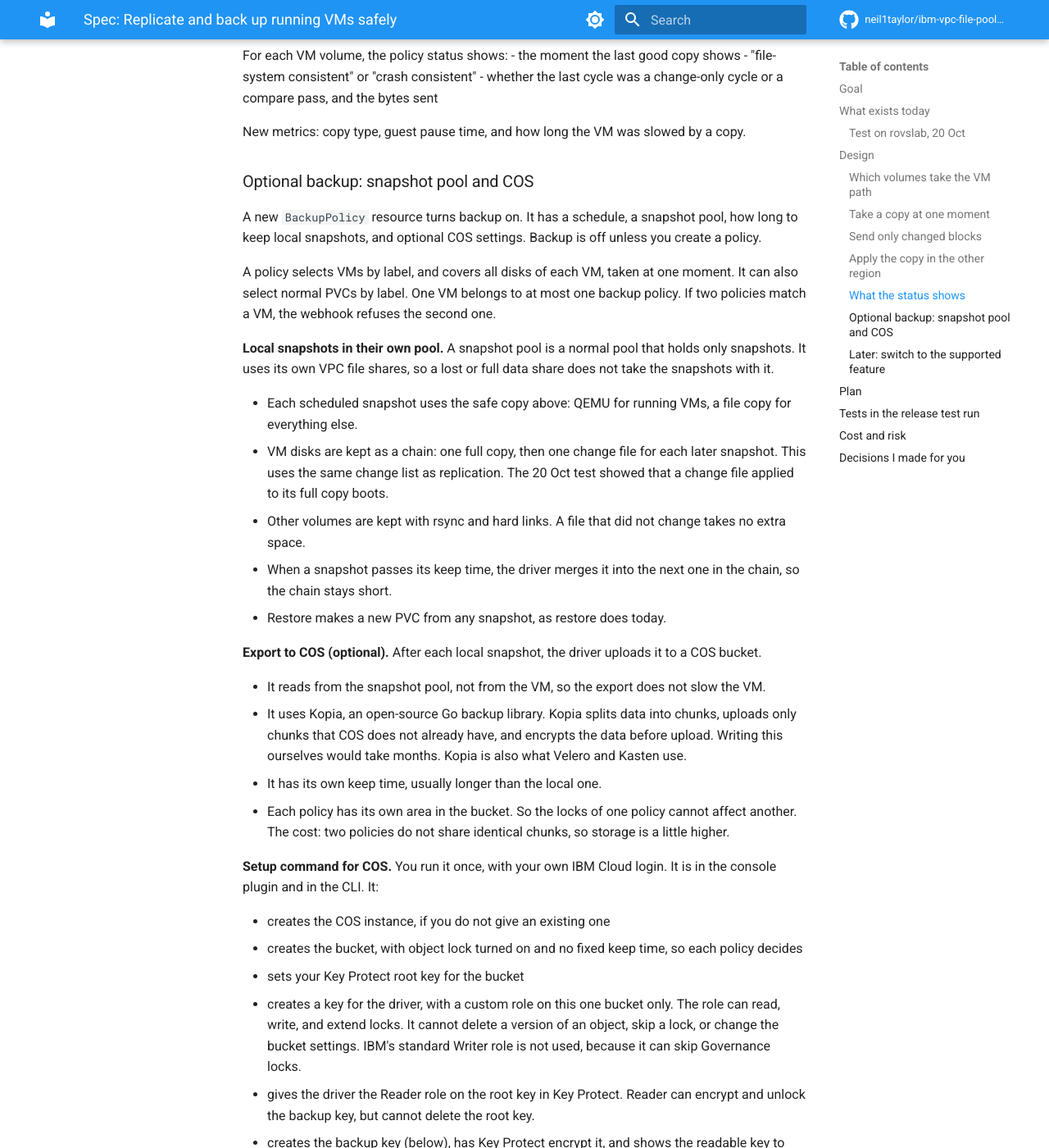
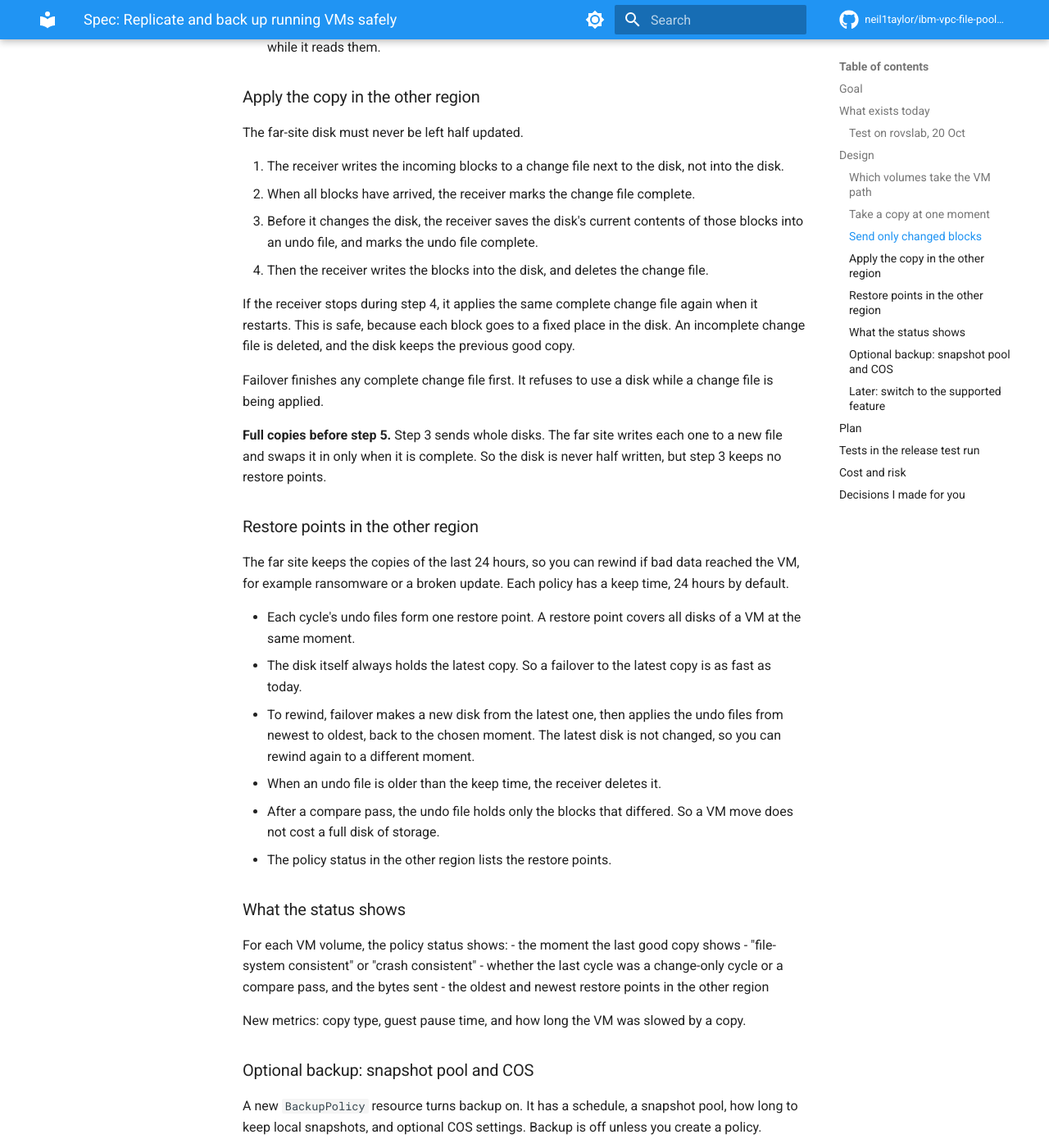
Before and after one commit to neil1taylor/ibm-vpc-file-pool-csi, an MkDocs documentation site: the page built from docs/specs/2026-10-20-vm-safe-replication.md, in a window 1280 px wide and 1400 px high, scrolled down 3692 px. Shown: the whole window at 82% size. Built offline with MkDocs 1.6.1 and Material for MkDocs 9.7.7, drawn with Linux system fonts in a browser that asks for light colours; comment, search, counter and statistics services are not loaded; some of the changed text lies outside the part shown.

Commit message:
Spec: far-site restore points for 24 hours, and step 3 lab results
The far site keeps undo files for each cycle, so failover can rewind to
any copy in the last 24 hours (default, per policy). The disk always
holds the latest copy. Step 3 lab test: KubeVirt's freeze tool works and
thaws by itself; a live migration fails while QEMU copies, so the
controller cancels the copy when a move is requested; the speed limit
counts empty space.

```diff
--- a/docs/specs/2026-10-20-vm-safe-replication.md
+++ b/docs/specs/2026-10-20-vm-safe-replication.md
@@ -54,18 +54,25 @@ On each cycle, the controller checks every volume in the policy. A volume takes
 
 The controller runs commands in the VM pod. It already has permission to do this, for hooks.
 
-1. Freeze the guest file systems through the guest agent.
+1. Freeze the guest file systems through the guest agent, with KubeVirt's own freeze tool in the VM pod.
+   - The tool thaws the guest by itself after a timeout, even if the controller never sends the thaw. The controller sets 30 s. So a lost connection cannot leave the guest frozen.
    - If there is no guest agent, skip this step.
    - If the freeze fails, thaw and go on without it. Example: on a Linux guest with SELinux, one file system with a missing label makes the whole freeze fail.
    - In both cases the copy is marked "crash consistent", and the status shows the guest's error.
 2. In one QEMU step, for all disks of the VM: start a new change list, and start a copy of each disk as it is at this moment.
 3. Thaw the guest. The guest is paused for about 0.2 s.
 4. QEMU writes the copy to a staging file in the VM's own volume, at a speed limit.
-5. A copy Job sends the staging file to the other region (below), then deletes it.
+5. A copy Job sends the staging file to the other region (below), then deletes it. The Job runs as the same user as QEMU, because only that user can delete the file.
+
+**If the VM must move during a copy.** A VM cannot live-migrate while QEMU copies its disks: the move fails, and the VM stays where it is (tested 20 Oct). A worker drain or a cluster update would wait for the copy. So the controller watches for a requested move. When it sees one, it cancels the copy and deletes the staging files. The move then works, and the next cycle starts a new copy. A move waits at most one controller cycle, 30 s by default.
+
+**Reading the staging file.** The staging file is in QEMU's qcow2 format. The driver image cannot install `qemu-img`, so the driver reads the format itself. It accepts only what QEMU makes for a copy, and it refuses anything else. A staging file lies in a volume that other pods in the namespace can write, so the reader checks every table against the file size.
 
 The staging file is sparse: it holds only the data the disk really uses (a full copy) or the blocks that changed (a change copy). In the step 1 test, a full copy of a 40 GB disk with 5 GB of data was 5.1 GB.
 
 **Speed limit.** Without a limit, the copy uses all the share's bandwidth, and the VM's writes were 16 to 19 times slower. At 20 MB/s per disk, the VM kept 93% of its normal write speed. The policy has a speed setting, 20 MB/s per disk by default. A higher limit gives a shorter copy and a lower RPO, but slows the VM more.
+
+The limit counts empty disk space too. A full copy of a 20 GB disk with 2 GB of data took about 18 minutes at 20 MB/s (tested 20 Oct). Change copies are not affected. Full copies happen only on the first copy and after a VM moves or restarts.
 
 **Why not read the disk over the network.** The earlier draft read the disk from QEMU over the network, with no staging file. Step 1 showed that this cannot work. The VM pod forwards every incoming connection to the guest, so nothing outside the pod can reach QEMU. The only other way is through the node, with a privileged reader. That stays a possible later change, because the node agent is already privileged.
 
@@ -81,11 +88,25 @@ The far-site disk must never be left half updated.
 
 1. The receiver writes the incoming blocks to a change file next to the disk, not into the disk.
 2. When all blocks have arrived, the receiver marks the change file complete.
-3. Then the receiver writes the blocks into the disk, and deletes the change file.
+3. Before it changes the disk, the receiver saves the disk's current contents of those blocks into an undo file, and marks the undo file complete.
+4. Then the receiver writes the blocks into the disk, and deletes the change file.
 
-If the receiver stops during step 3, it applies the same complete change file again when it restarts. This is safe, because each block goes to a fixed place in the disk. An incomplete change file is deleted, and the disk keeps the previous good copy.
+If the receiver stops during step 4, it applies the same complete change file again when it restarts. This is safe, because each block goes to a fixed place in the disk. An incomplete change file is deleted, and the disk keeps the previous good copy.
 
 Failover finishes any complete change file first. It refuses to use a disk while a change file is being applied.
+
+**Full copies before step 5.** Step 3 sends whole disks. The far site writes each one to a new file and swaps it in only when it is complete. So the disk is never half written, but step 3 keeps no restore points.
+
+### Restore points in the other region
+
+The far site keeps the copies of the last 24 hours, so you can rewind if bad data reached the VM, for example ransomware or a broken update. Each policy has a keep time, 24 hours by default.
+
+- Each cycle's undo files form one restore point. A restore point covers all disks of a VM at the same moment.
+- The disk itself always holds the latest copy. So a failover to the latest copy is as fast as today.
+- To rewind, failover makes a new disk from the latest one, then applies the undo files from newest to oldest, back to the chosen moment. The latest disk is not changed, so you can rewind again to a different moment.
+- When an undo file is older than the keep time, the receiver deletes it.
+- After a compare pass, the undo file holds only the blocks that differed. So a VM move does not cost a full disk of storage.
+- The policy status in the other region lists the restore points.
 
 ### What the status shows
 
@@ -93,6 +114,7 @@ For each VM volume, the policy status shows:
 - the moment the last good copy shows
 - "file-system consistent" or "crash consistent"
 - whether the last cycle was a change-only cycle or a compare pass, and the bytes sent
+- the oldest and newest restore points in the other region
 
 New metrics: copy type, guest pause time, and how long the VM was slowed by a copy.
 
@@ -176,9 +198,13 @@ The part that takes the copy is one replaceable piece. When the clusters run the
    - Windows freeze: not tested. The lab's only Windows disk is in use by other lab work. It moves to step 6.
    - COS and Kopia: see "Immutable backups" below.
 2. **Stop unsafe copies.** The controller detects running VMs and skips their volumes with a clear error. This ships first and by itself, because today's behaviour makes copies that cannot boot.
-3. **Copy at one moment.** Freeze, take the view, thaw, read the full disk, and send it.
+3. **Copy at one moment.** Freeze, take the view, thaw, read the full disk, and send it. Cancel the copy when the VM must move. Lab test of the parts, 20 Oct:
+   - KubeVirt's freeze tool is in the VM pod. Freeze took 0.11 s, thaw 0.03 s, and the automatic thaw worked.
+   - A live migration during a copy fails, and the VM keeps running where it was. After the copy is cancelled, the migration took 8 s.
+   - The speed limit counts empty disk space (above).
+   - The staging file is owned by the QEMU user, and only that user can delete it.
 4. **Change-only cycles and the compare pass.**
-5. **Safe apply in the other region, and failover changes.**
+5. **Safe apply in the other region, restore points, and failover changes.** This includes rewind to any restore point in the last 24 hours.
 6. **Test across two regions,** with a failover and a boot of a Linux VM and a Windows VM. This includes the first test of Windows freeze and thaw. Then update `CROSS-REGION-DR.md`, `FEATURES.md` and the tutorial.
 7. **Safe snapshots of running VMs,** using the copy from step 3.
 8. **Backup to a snapshot pool:** the `BackupPolicy` resource, the chain of change files, hard-link snapshots, merging, and restore.
@@ -195,6 +221,8 @@ The run needs one COS bucket for the backup stage. I will ask you to create it w
 ## Cost and risk
 
 - **VM slowdown during a copy.** Without a limit, a VM that writes nonstop was 16 to 19 times slower during a copy. The default limit of 20 MB/s per disk kept 93% of its speed. A slower copy makes a longer copy window, so this is a trade-off between RPO and VM speed. The policy has a setting for it.
+- **Restore point space.** The far site keeps the old contents of every block that changed in the last 24 hours. A VM that rewrites much of its disk each day needs up to one more disk of space at the far site.
+- **VM moves wait for the copy to cancel.** A move waits up to one controller cycle, 30 s by default. A full copy that is cancelled starts again from the beginning.
 - **Staging space.** Each copy needs free space in the VM's volume for its staging file, until the Job has sent it: the used data for a full copy, the changed blocks for a change copy.
 - **Red Hat does not support it.** An OpenShift Virtualization update can change the VM pod and break this method. Each release test run will include a VM replication stage, so we find a break before you do. If it breaks, VM volumes are skipped with an error. They are never copied unsafely.
 - **Security.** The controller runs commands in VM pods. It already can, for hooks. The disk view is reachable only inside the VM's namespace, with a one-time certificate.
@@ -234,3 +262,12 @@ The run needs one COS bucket for the backup stage. I will ask you to create it w
 - Snapshots of running VMs are fixed to use the safe copy, as part of this work.
 - Backup is built after replication, because it reuses the safe copy and the change list.
 - Multi-disk VMs are copied at one moment as part of this work. Group snapshots (issue #14) stay a separate issue.
+- The far site keeps restore points for 24 hours by default, set per policy. You chose 24 hours on 20 Oct.
+- Restore points are undo files: the disk always holds the latest copy, so failover to the latest copy stays fast. A rewind is slower, because it must apply undo files.
+- A rewind makes a new disk and leaves the latest copy unchanged.
+- Step 3 keeps no restore points. They start in step 5.
+- The guest freeze uses KubeVirt's own freeze tool, which thaws the guest by itself after 30 s.
+- When a VM must move, the controller cancels the copy. A move is more important than a copy.
+- The default speed limit stays at 20 MB/s per disk, even though full copies are slow, because full copies are rare.
+- The driver reads QEMU's staging file format itself, and refuses any part of the format that QEMU does not use for a copy.
+- The copy Job runs as the QEMU user, so it can delete the staging file.
```
Also changed, not shown: docs/specs/2026-10-19-release-test-run.md (+2 -0 lines).
